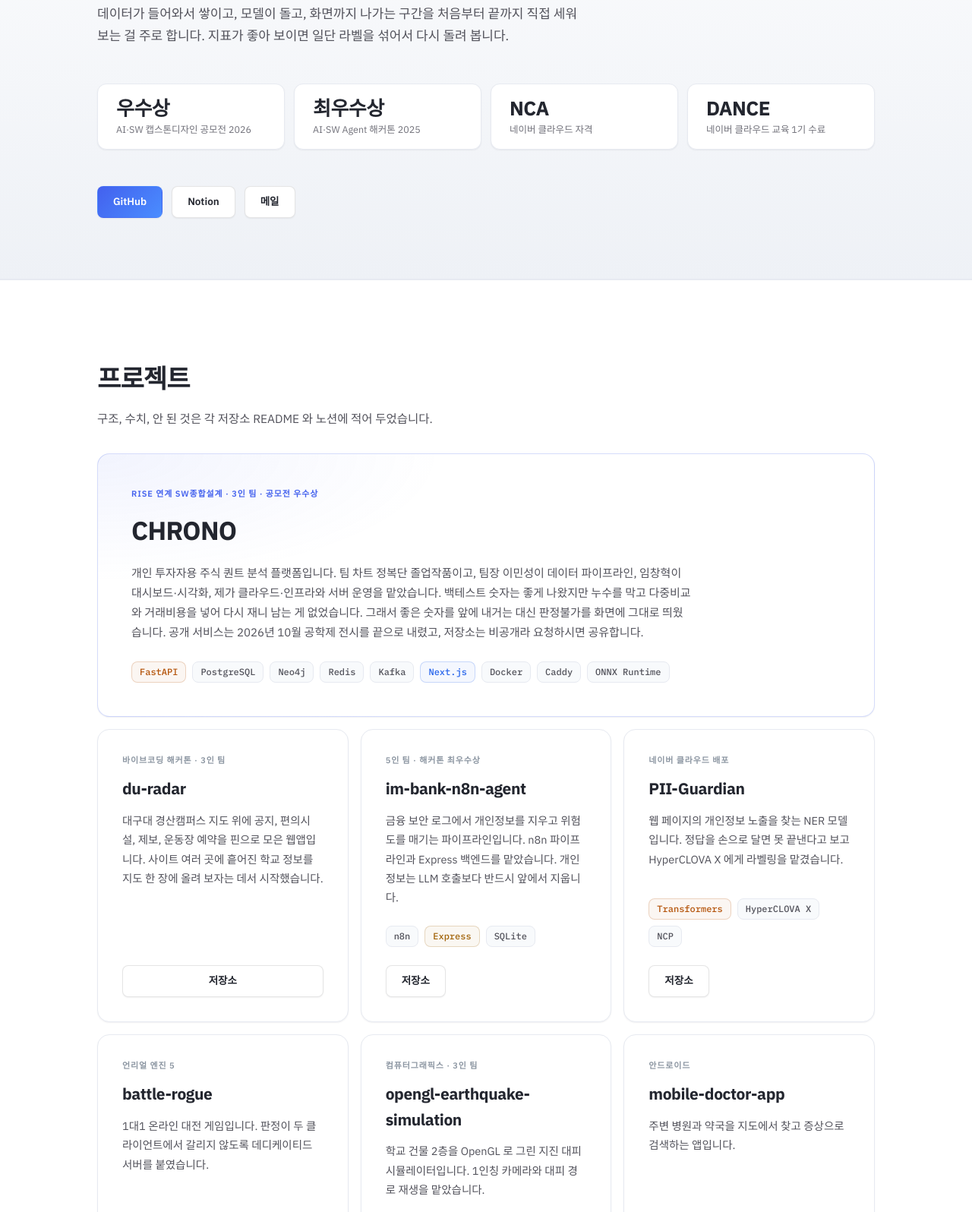
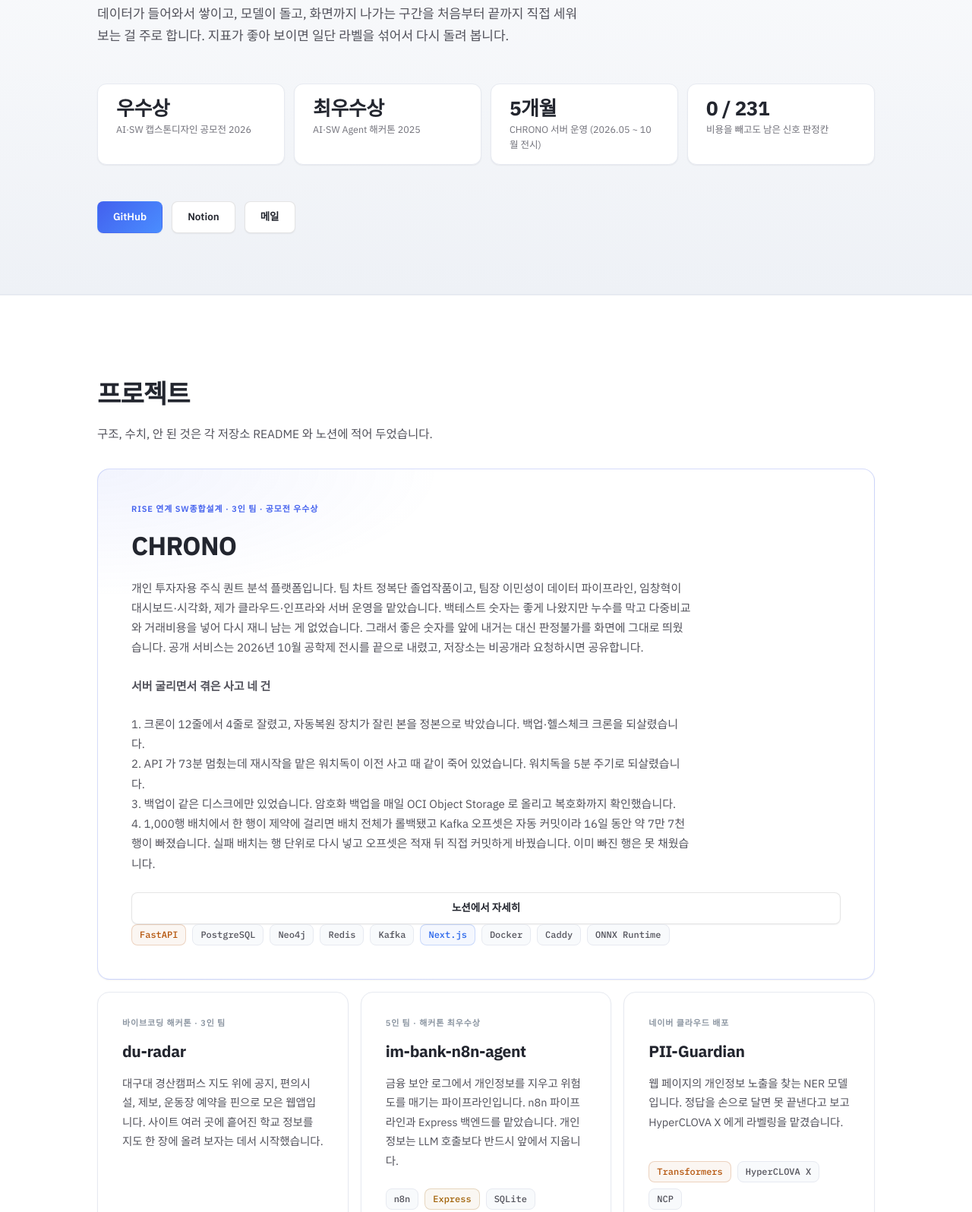
Before and after one commit to jihun-moon/jihun-moon, a plain HTML site: page docs/index.html in a window 1280 px wide. Shown: the part 380-1976 px from the top of the page at 76% size. Drawn offline with Linux system fonts and the light colour scheme; a web font is replaced by a local one.

Commit message:
포트폴리오에 CHRONO 운영 사고 네 건과 수치 타일 추가

```diff
--- a/docs/index.html
+++ b/docs/index.html
@@ -41,8 +41,8 @@
     <div class="hero-stats">
       <div><div class="stat-num">우수상</div><div class="stat-label">AI·SW 캡스톤디자인 공모전 2026</div></div>
       <div><div class="stat-num">최우수상</div><div class="stat-label">AI·SW Agent 해커톤 2025</div></div>
-      <div><div class="stat-num">NCA</div><div class="stat-label">네이버 클라우드 자격</div></div>
-      <div><div class="stat-num">DANCE</div><div class="stat-label">네이버 클라우드 교육 1기 수료</div></div>
+      <div><div class="stat-num">5개월</div><div class="stat-label">CHRONO 서버 운영 (2026.05 ~ 10월 전시)</div></div>
+      <div><div class="stat-num">0 / 231</div><div class="stat-label">비용을 빼고도 남은 신호 판정칸</div></div>
     </div>
     <div class="hero-cta">
       <a class="btn btn-primary" href="https://github.com/jihun-moon">GitHub</a>
@@ -67,6 +67,14 @@
         그래서 좋은 숫자를 앞에 내거는 대신 판정불가를 화면에 그대로 띄웠습니다.
         공개 서비스는 2026년 10월 공학제 전시를 끝으로 내렸고, 저장소는 비공개라 요청하시면 공유합니다.
       </p>
+      <p class="project-desc"><strong>서버 굴리면서 겪은 사고 네 건</strong></p>
+      <p class="project-desc">
+        1. 크론이 12줄에서 4줄로 잘렸고, 자동복원 장치가 잘린 본을 정본으로 박았습니다. 백업·헬스체크 크론을 되살렸습니다.<br/>
+        2. API 가 73분 멈췄는데 재시작을 맡은 워치독이 이전 사고 때 같이 죽어 있었습니다. 워치독을 5분 주기로 되살렸습니다.<br/>
+        3. 백업이 같은 디스크에만 있었습니다. 암호화 백업을 매일 OCI Object Storage 로 올리고 복호화까지 확인했습니다.<br/>
+        4. 1,000행 배치에서 한 행이 제약에 걸리면 배치 전체가 롤백됐고 Kafka 오프셋은 자동 커밋이라 16일 동안 약 7만 7천 행이 빠졌습니다. 실패 배치는 행 단위로 다시 넣고 오프셋은 적재 뒤 직접 커밋하게 바꿨습니다. 이미 빠진 행은 못 채웠습니다.
+      </p>
+      <a class="btn" href="https://www.notion.so/3c472d9f979f815daf89d32a3b515d15">노션에서 자세히</a>
       <div class="chips">
         <span class="chip chip-py">FastAPI</span><span class="chip">PostgreSQL</span><span class="chip">Neo4j</span>
         <span class="chip">Redis</span><span class="chip">Kafka</span><span class="chip chip-ts">Next.js</span>
@@ -116,7 +124,7 @@
         <div class="project-tag">언리얼 엔진 5</div>
         <h3>battle-rogue</h3>
         <p class="project-desc">
-          1대1 온라인 대전 게임입니다. 판정이 두 클라이언트에서 갈리지 않도록 데디케이티드 서버를 붙였습니다.
+          2인 팀으로 만든 1대1 온라인 대전 게임입니다. 판정이 두 클라이언트에서 갈리지 않도록 데디케이티드 서버를 붙였습니다.
         </p>
         <a class="btn" href="https://github.com/jihun-moon/battle-rogue">저장소</a>
       </div>
```
